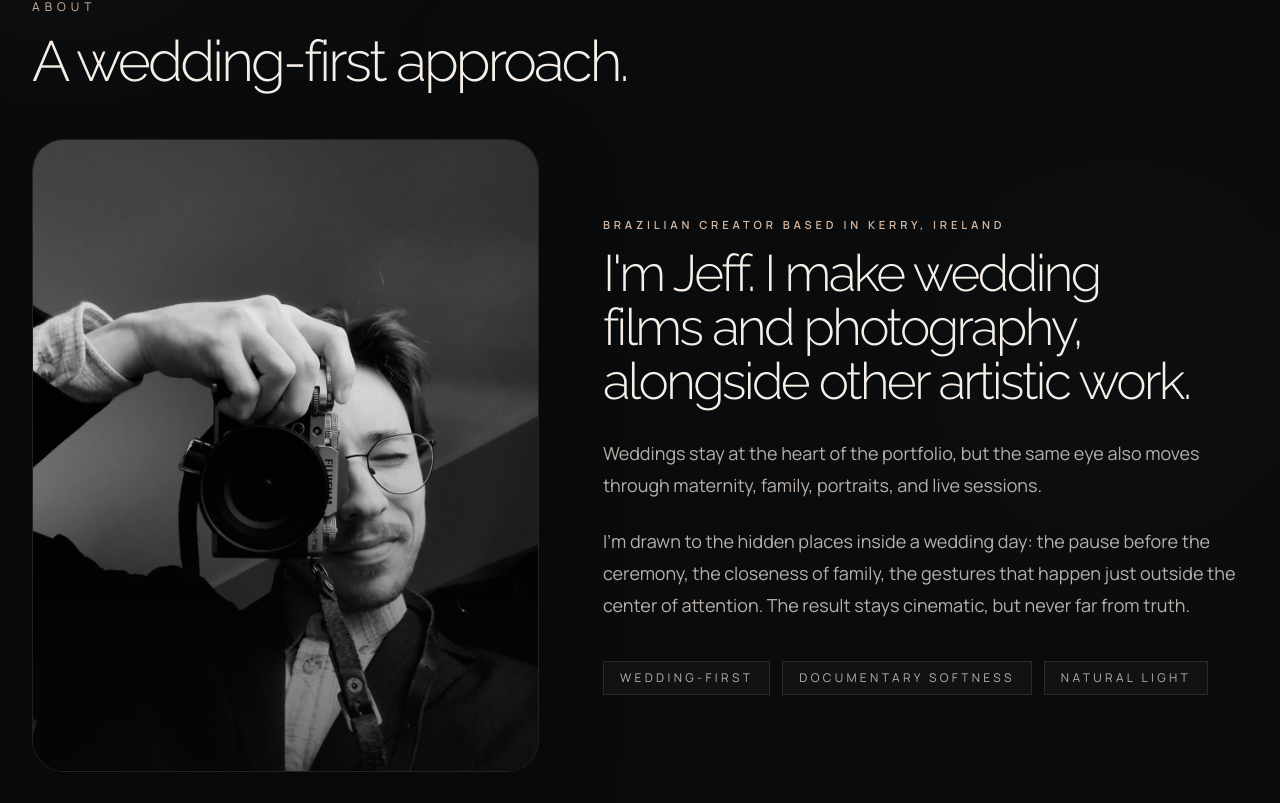
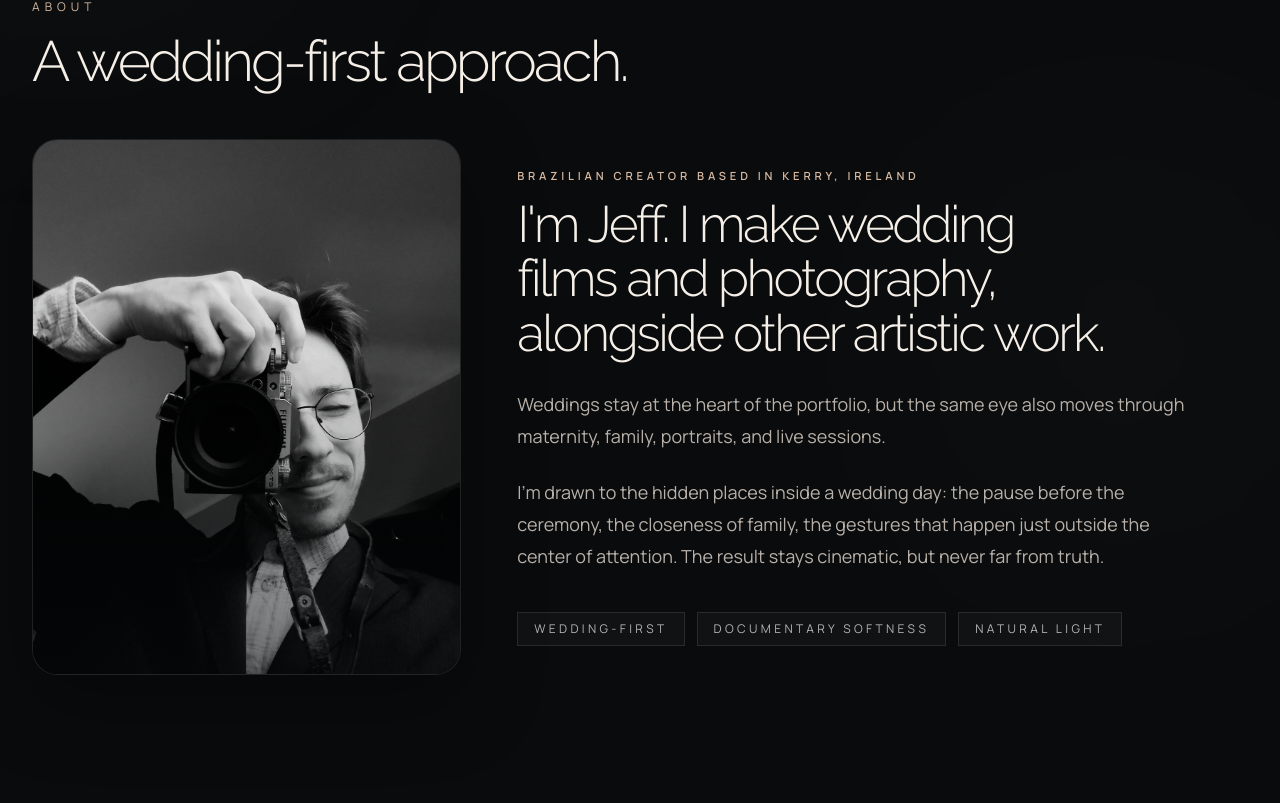
Before and after one commit to tomvieir/site-nokat-art, a Next.js app: page / in a window 1280 px wide. Shown: the part 897-1700 px from the top of the page. Built offline with nearby package versions, Linux system fonts and the light colour scheme.

Commit message:
Simplify photo overlays and refine about portrait

```diff
--- a/app/components/GalleryGrid.tsx
+++ b/app/components/GalleryGrid.tsx
@@ -64,17 +64,14 @@ function PhotoCard({ item, index, variant, onImageError }: PhotoCardProps) {
               className="h-auto w-full bg-background-secondary object-cover transition-transform duration-900 ease-out group-hover:scale-[1.03]"
             />
           </motion.div>
-          <div className="absolute inset-0 bg-[linear-gradient(180deg,rgba(8,10,12,0.02)_8%,rgba(8,10,12,0.08)_34%,rgba(8,10,12,0.5)_100%)] transition-opacity duration-700 group-hover:opacity-90" />
+          <div className="absolute inset-0 bg-[linear-gradient(180deg,rgba(8,10,12,0.22)_0%,rgba(8,10,12,0.03)_24%,rgba(8,10,12,0.08)_100%)] opacity-70 transition-opacity duration-700 group-hover:opacity-90" />
           <motion.div
             style={{ y: contentY }}
-            className="absolute inset-x-0 bottom-0 p-4 sm:p-5"
+            className="absolute left-4 top-4 sm:left-5 sm:top-5"
           >
             <span className="inline-flex border border-white/[0.12] bg-black/28 px-3 py-2 text-[0.62rem] uppercase tracking-[0.28em] text-white/[0.72] backdrop-blur-md transition-transform duration-500 group-hover:translate-y-[-2px]">
               {item.label}
             </span>
-            <p className="mt-4 max-w-sm font-serif text-2xl font-light leading-tight tracking-[-0.04em] text-foreground transition-transform duration-500 group-hover:translate-y-[-2px]">
-              {item.title}
-            </p>
           </motion.div>
         </div>
       </motion.figure>
--- a/app/sections/AboutSection.tsx
+++ b/app/sections/AboutSection.tsx
@@ -10,17 +10,17 @@ export default function AboutSection() {
       eyebrow="About"
       title="A wedding-first approach."
       className="pt-10"
-      contentClassName="grid items-center gap-10 lg:grid-cols-[0.88fr_1.12fr] lg:gap-16"
+      contentClassName="grid items-center gap-10 lg:grid-cols-[0.74fr_1.26fr] lg:gap-14"
     >
-      <FadeIn>
-        <div className="relative overflow-hidden rounded-[2rem] border border-white/[0.08] bg-[linear-gradient(180deg,rgba(255,255,255,0.03)_0%,rgba(255,255,255,0.01)_100%)] shadow-[0_24px_80px_rgba(0,0,0,0.35)] backdrop-blur-sm">
-          <div className="relative aspect-[4/5] min-h-[26rem]">
+      <FadeIn className="mx-auto w-full max-w-[24rem] sm:max-w-[28rem] lg:mx-0 lg:max-w-[29rem]">
+        <div className="relative overflow-hidden rounded-[1.35rem] border border-white/[0.08] bg-[linear-gradient(180deg,rgba(255,255,255,0.03)_0%,rgba(255,255,255,0.01)_100%)] shadow-[0_24px_80px_rgba(0,0,0,0.35)] backdrop-blur-sm lg:rounded-[1.6rem]">
+          <div className="relative aspect-[4/5] min-h-[22rem]">
             <Image
               src={personalPortraitSrc}
               alt="Jeff, filmmaker and photographer behind NOKAT art."
               fill
               priority
-              sizes="(max-width: 1024px) 100vw, 40vw"
+              sizes="(max-width: 1024px) min(100vw, 28rem), 29rem"
               className="object-cover object-[center_22%]"
             />
             <div className="absolute inset-0 bg-[linear-gradient(180deg,rgba(8,10,12,0.02)_5%,rgba(8,10,12,0.18)_55%,rgba(8,10,12,0.58)_100%)]" />
```
Also changed, not shown: 17 other files (tests, documents, lock files or other folders).
